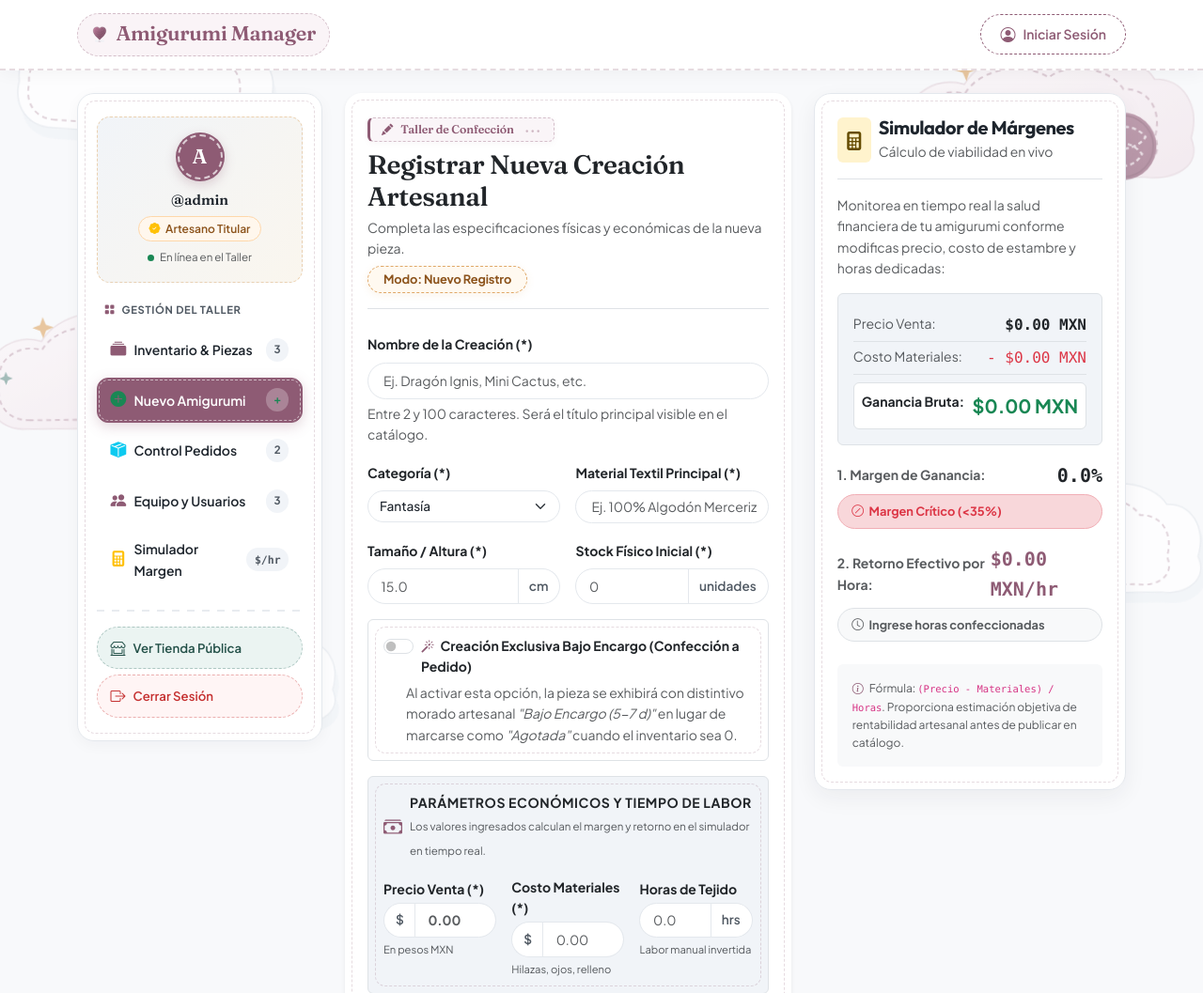
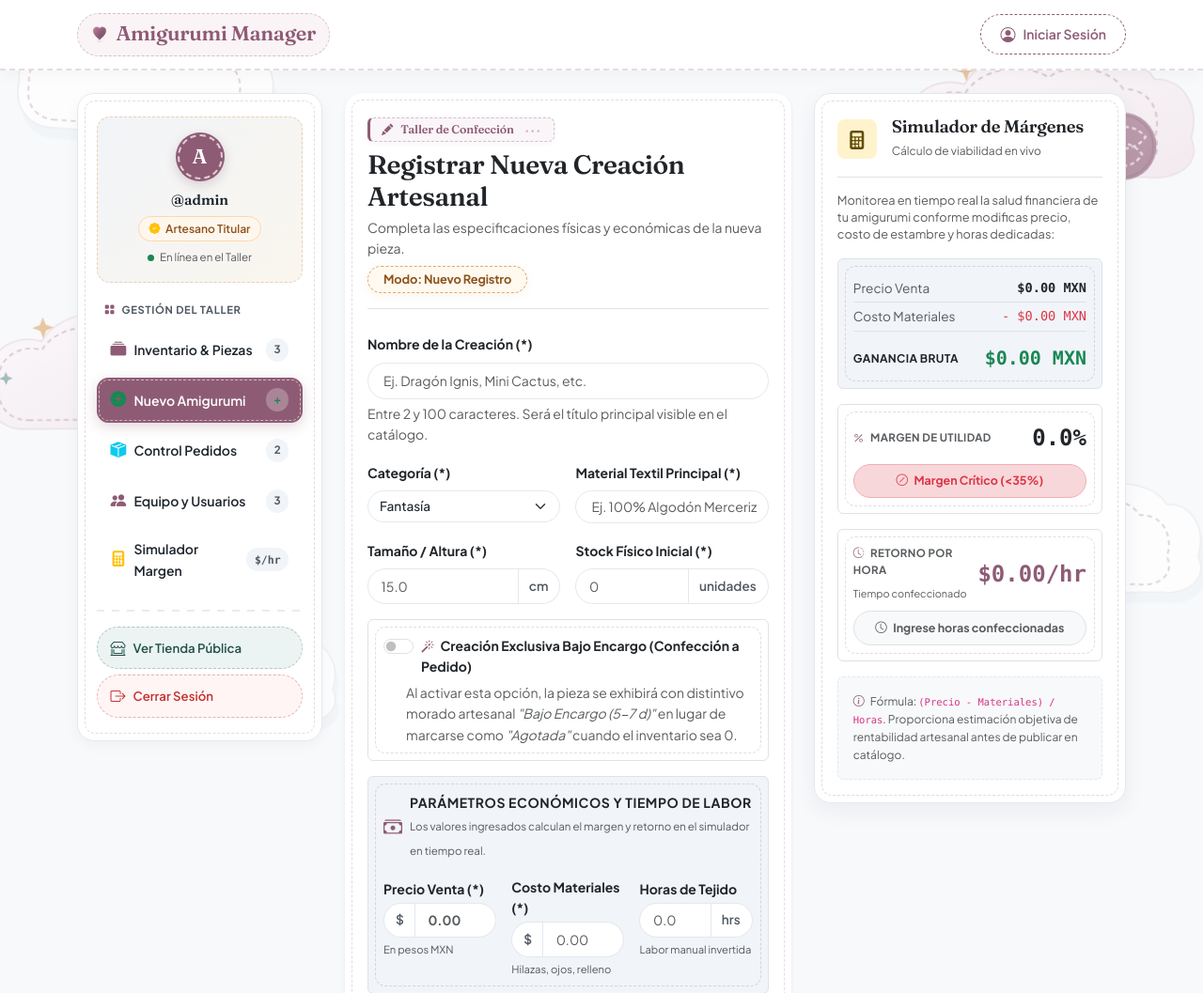
Before and after one commit to AngelKero/amigurumi-manager, a PHP site: page /formulario.php in a window 1280 px wide. Shown: the top 1057 px of the page at 94% size. Run offline with PHP 8.4, Linux system fonts and the light colour scheme.

Commit message:
fix(simulator): redesign margin simulator with structured metric micro-cards and non-wrapping currency typography

```diff
--- a/src/css/04-components/forms.css
+++ b/src/css/04-components/forms.css
@@ -27,17 +27,22 @@
   border-radius: var(--craft-radius);
   box-shadow: var(--craft-shadow-md);
   transition: all 0.25s ease;
+  overflow: hidden;
 }
 
 .margin-feedback-pill {
   padding: 0.45rem 0.9rem;
   border-radius: var(--craft-radius-pill);
-  font-size: 0.8rem;
+  font-size: 0.78rem;
   font-weight: 700;
   display: flex;
   align-items: center;
-  gap: 0.35rem;
+  justify-content: center;
+  text-align: center;
+  gap: 0.4rem;
+  width: 100%;
 }
+
 
 /* ==========================================================================
    CRAFT INPUT GROUP: SEAMLESS NON-WRAPPING PILL ADDONS
--- a/src/js/modules/margin-calculator.js
+++ b/src/js/modules/margin-calculator.js
@@ -34,10 +34,11 @@ export function initMarginCalculator() {
     if (displayCosto) displayCosto.textContent = `- ${formatPesos(costo)}`;
     if (displayGanancia) {
       displayGanancia.textContent = formatPesos(ganancia);
-      displayGanancia.className = ganancia >= 0 ? 'fw-bold fs-5 text-success' : 'fw-bold fs-5 text-danger';
+      displayGanancia.className = ganancia >= 0 ? 'fw-bold font-monospace text-nowrap fs-5 text-success' : 'fw-bold font-monospace text-nowrap fs-5 text-danger';
     }
     if (displayMargen) displayMargen.textContent = `${margenPorcentaje.toFixed(1)}%`;
-    if (displayRetorno) displayRetorno.textContent = `${formatPesos(retornoHora)}/hr`;
+    if (displayRetorno) displayRetorno.textContent = `${formatPesos(retornoHora, false)}/hr`;
+
 
     // 1. Feedback Visual de Margen de Utilidad
     if (badgeMargenStatus) {
--- a/views/pages/formulario_content.php
+++ b/views/pages/formulario_content.php
@@ -79,11 +79,11 @@ $calcGanancia = $calcPrecio - $calcCosto;
 $calcMargen = $calcPrecio > 0 ? ($calcGanancia / $calcPrecio) * 100 : 0.0;
 $calcRetorno = $calcHoras > 0 ? $calcGanancia / $calcHoras : 0.0;
 ?>
-<!-- 2-COLUMN RESPONSIVE SPLIT: FORMULARIO (col-12 col-xl-7 col-xxl-8) + SIMULADOR (col-12 col-xl-5 col-xxl-4) -->
+<!-- 2-COLUMN RESPONSIVE SPLIT: FORMULARIO (col-12 col-xl-7) + SIMULADOR (col-12 col-xl-5) -->
 <div class="row g-4 mb-5">
 
   <!-- FORMULARIO DE ALTA / EDICIÓN -->
-  <div class="col-12 col-xl-7 col-xxl-8">
+  <div class="col-12 col-xl-7">
     <div class="card border-0 shadow-sm p-4 bg-white card-stitched" style="border-radius: var(--craft-radius);">
 
       <div class="d-flex flex-wrap justify-content-between align-items-center gap-2 border-bottom pb-3 mb-4">
@@ -260,46 +260,48 @@ $calcRetorno = $calcHoras > 0 ? $calcGanancia / $calcHoras : 0.0;
     </div>
   </div>
 
-  <!-- SIMULADOR FINANCIERO STICKY CON FEEDBACK DUAL (col-12 col-xl-5 col-xxl-4) -->
-  <div class="col-12 col-xl-5 col-xxl-4" id="simuladorMargen">
-    <div class="card sticky-margin-card p-4 card-stitched">
+  <!-- SIMULADOR FINANCIERO STICKY CON FEEDBACK DUAL (col-12 col-xl-5) -->
+  <div class="col-12 col-xl-5" id="simuladorMargen">
+    <div class="card sticky-margin-card p-3 p-sm-4 card-stitched">
 
-      <div class="d-flex align-items-center gap-2 border-bottom pb-3 mb-3">
-        <div class="bg-warning-subtle text-warning-emphasis p-2 rounded">
+      <div class="d-flex align-items-center gap-3 border-bottom pb-3 mb-3">
+        <div class="d-flex align-items-center justify-content-center rounded-3 bg-warning-subtle text-warning-emphasis" style="width: 42px; height: 42px; flex-shrink: 0;">
           <i class="bi bi-calculator-fill fs-5"></i>
         </div>
-        <div>
-          <h5 class="fw-bold mb-0">Simulador de Márgenes</h5>
-          <small class="text-muted">Cálculo de viabilidad en vivo</small>
+        <div class="min-w-0">
+          <h5 class="fw-bold mb-0 font-theme-display text-dark" style="font-size: 1.15rem; line-height: 1.2;">Simulador de Márgenes</h5>
+          <span class="text-muted small" style="font-size: 0.75rem;">Cálculo de viabilidad en vivo</span>
         </div>
       </div>
 
-      <p class="text-muted small mb-3">
+      <p class="text-muted small mb-3" style="font-size: 0.8rem; line-height: 1.4;">
         Monitorea en tiempo real la salud financiera de tu amigurumi conforme modificas precio, costo de estambre y horas dedicadas:
       </p>
 
-      <!-- Desglose de Números -->
-      <div class="p-3 rounded mb-3 border" style="background-color: var(--craft-surface-muted);">
-        <div class="d-flex justify-content-between py-1 border-bottom">
-          <span class="text-muted small">Precio Venta:</span>
-          <span class="fw-bold text-dark font-monospace" id="calcDisplayPrecio">$<?= number_format($calcPrecio, 2) ?> MXN</span>
+      <!-- Desglose Financiero Directo -->
+      <div class="p-3 rounded mb-3 border card-stitched" style="background-color: var(--craft-surface-muted);">
+        <div class="d-flex justify-content-between align-items-center py-1 border-bottom" style="font-size: 0.85rem;">
+          <span class="text-muted">Precio Venta</span>
+          <span class="fw-bold text-dark font-monospace text-nowrap" id="calcDisplayPrecio">$<?= number_format($calcPrecio, 2) ?> MXN</span>
         </div>
-        <div class="d-flex justify-content-between py-1 border-bottom">
-          <span class="text-muted small">Costo Materiales:</span>
-          <span class="text-danger font-monospace" id="calcDisplayCosto">- $<?= number_format($calcCosto, 2) ?> MXN</span>
+        <div class="d-flex justify-content-between align-items-center py-1 border-bottom" style="font-size: 0.85rem;">
+          <span class="text-muted">Costo Materiales</span>
+          <span class="text-danger font-monospace text-nowrap" id="calcDisplayCosto">- $<?= number_format($calcCosto, 2) ?> MXN</span>
         </div>
-        <div class="d-flex justify-content-between py-2 mt-2 bg-white px-2 rounded border">
-          <span class="fw-bold small">Ganancia Bruta:</span>
-          <span class="fw-bold <?= $calcGanancia >= 0 ? 'text-success' : 'text-danger' ?> font-monospace" id="calcDisplayGanancia">$<?= number_format($calcGanancia, 2) ?> MXN</span>
+        <div class="d-flex justify-content-between align-items-center pt-2 mt-1">
+          <span class="fw-bold small text-dark text-uppercase" style="font-size: 0.75rem; letter-spacing: 0.03em;">Ganancia Bruta</span>
+          <span class="fw-bold font-monospace text-nowrap fs-5 <?= $calcGanancia >= 0 ? 'text-success' : 'text-danger' ?>" id="calcDisplayGanancia">$<?= number_format($calcGanancia, 2) ?> MXN</span>
         </div>
       </div>
 
-      <!-- FEEDBACK DUAL -->
+      <!-- FEEDBACK DUAL: MÉTRICAS CLAVE -->
       <!-- Métrica 1: Margen Porcentual -->
-      <div class="mb-3">
-        <div class="d-flex justify-content-between align-items-center mb-1">
-          <span class="small text-muted fw-bold">1. Margen de Ganancia:</span>
-          <strong class="fs-5 text-dark font-monospace" id="calcDisplayMargen">
+      <div class="p-3 mb-3 rounded border card-stitched bg-white" style="border-radius: var(--craft-radius-sm);">
+        <div class="d-flex justify-content-between align-items-center mb-2">
+          <span class="small text-muted fw-bold text-uppercase" style="font-size: 0.72rem; letter-spacing: 0.03em;">
+            <i class="bi bi-percent me-1 text-primary"></i> Margen de Utilidad
+          </span>
+          <strong class="fs-4 text-dark font-monospace text-nowrap" id="calcDisplayMargen">
             <?= number_format($calcMargen, 1) ?>%
           </strong>
         </div>
@@ -325,11 +327,16 @@ $calcRetorno = $calcHoras > 0 ? $calcGanancia / $calcHoras : 0.0;
       </div>
 
       <!-- Métrica 2: Retorno por Hora de Trabajo -->
-      <div class="mb-4">
-        <div class="d-flex justify-content-between align-items-center mb-1">
-          <span class="small text-muted fw-bold">2. Retorno Efectivo por Hora:</span>
-          <strong class="fs-5 text-primary font-monospace" id="calcDisplayRetorno">
-            $<?= number_format($calcRetorno, 2) ?> MXN/hr
+      <div class="p-3 mb-3 rounded border card-stitched bg-white" style="border-radius: var(--craft-radius-sm);">
+        <div class="d-flex justify-content-between align-items-center mb-2">
+          <div>
+            <span class="small text-muted fw-bold text-uppercase d-block" style="font-size: 0.72rem; letter-spacing: 0.03em;">
+              <i class="bi bi-clock-history me-1 text-primary"></i> Retorno por Hora
+            </span>
+            <span class="text-muted" style="font-size: 0.68rem;">Tiempo confeccionado</span>
+          </div>
+          <strong class="fs-4 text-primary font-monospace text-nowrap" id="calcDisplayRetorno">
+            $<?= number_format($calcRetorno, 2) ?>/hr
           </strong>
         </div>
         <?php if ($hasFinancialData && $calcHoras > 0): ?>
@@ -354,7 +361,7 @@ $calcRetorno = $calcHoras > 0 ? $calcGanancia / $calcHoras : 0.0;
       </div>
 
       <!-- Nota Metodológica -->
-      <div class="p-3 bg-light rounded text-muted" style="font-size: 0.75rem;">
+      <div class="p-3 bg-light rounded text-muted" style="font-size: 0.75rem; border: 1px dashed var(--craft-border);">
         <i class="bi bi-info-circle me-1 text-primary"></i>
         Fórmula: <code>(Precio - Materiales) / Horas</code>. Proporciona estimación objetiva de rentabilidad artesanal antes de publicar en catálogo.
       </div>
```
Also changed, not shown: memory-bank/activeContext.md (+23 -16 lines), memory-bank/progress.md (+2 -1 lines).
